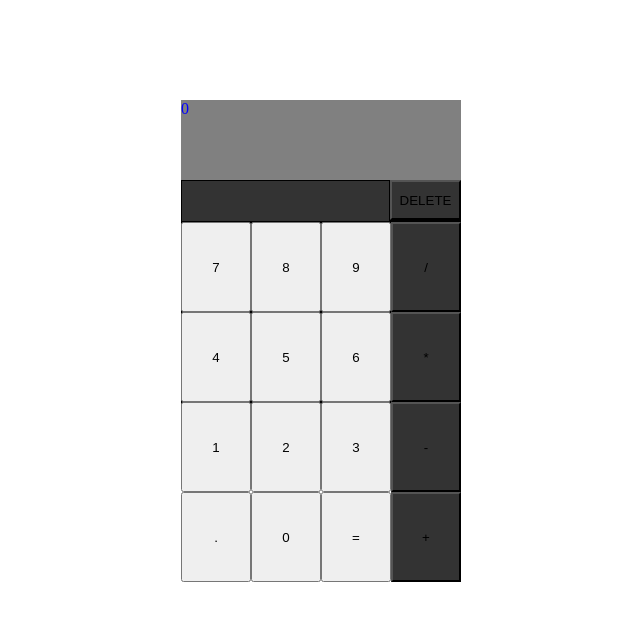
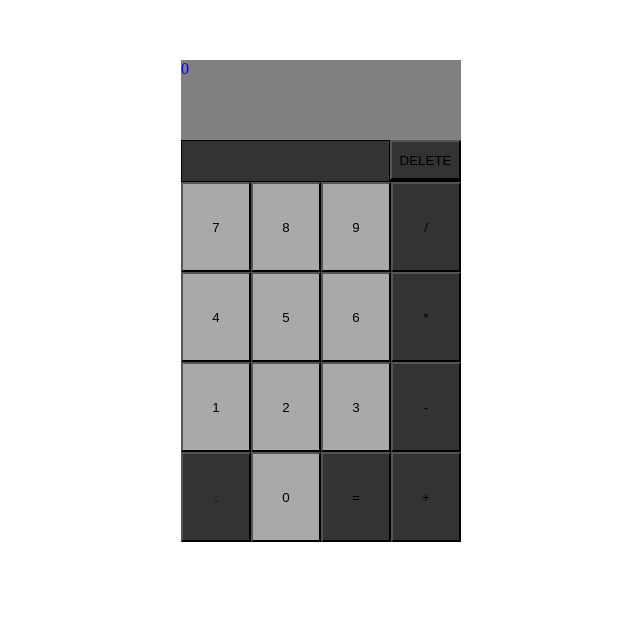
Before and after one commit to WILbeerT-B/calculator, a plain HTML site: page index.html in a window 1280 px wide. Shown: the part 128-748 px from the top of the page, without its empty margins (319-959 px from the left). Drawn offline with Linux system fonts and the light colour scheme.

Commit message:
Add padding bottom to calc-container

```diff
--- a/styles.css
+++ b/styles.css
@@ -21,6 +21,7 @@ html, body {
     background-color: black;
     /* border: 1px solid black; */
     flex-wrap: wrap;
+    padding-bottom: 80px;
 }
 
 .display-container {
@@ -48,10 +49,10 @@ button {
     height: 90px;
 }
 
-.number {
+.operand {
     background-color: darkgrey;
 }
 
-.operator {
+.operator, .equals, .decimal {
     background-color: #333333;
 }
```
